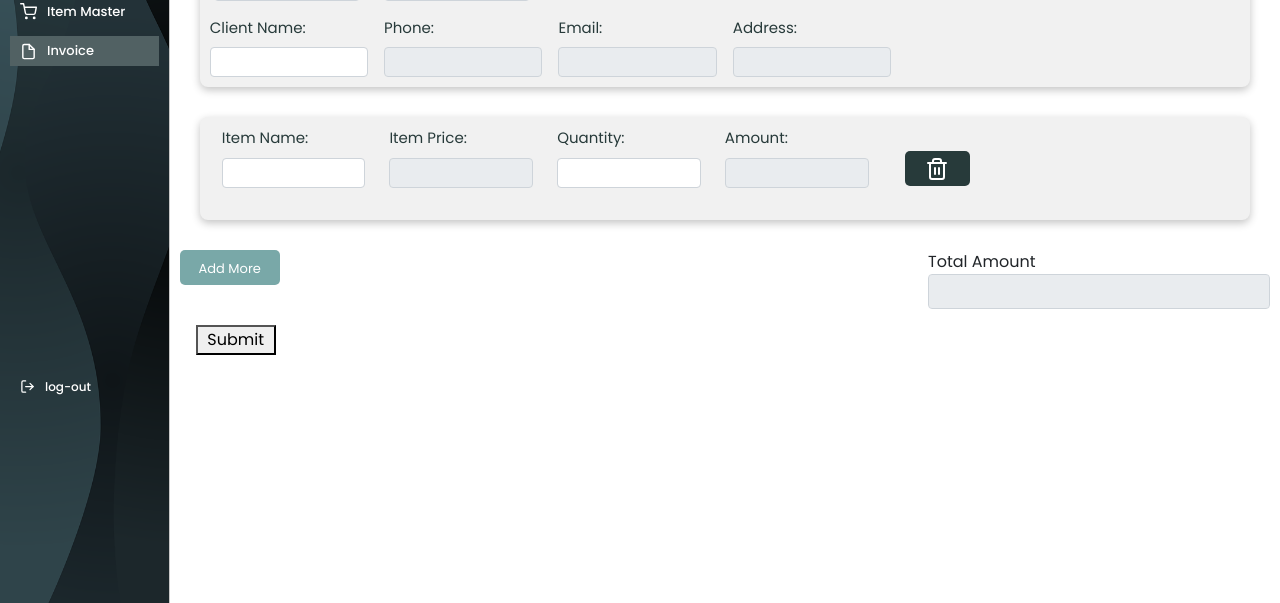
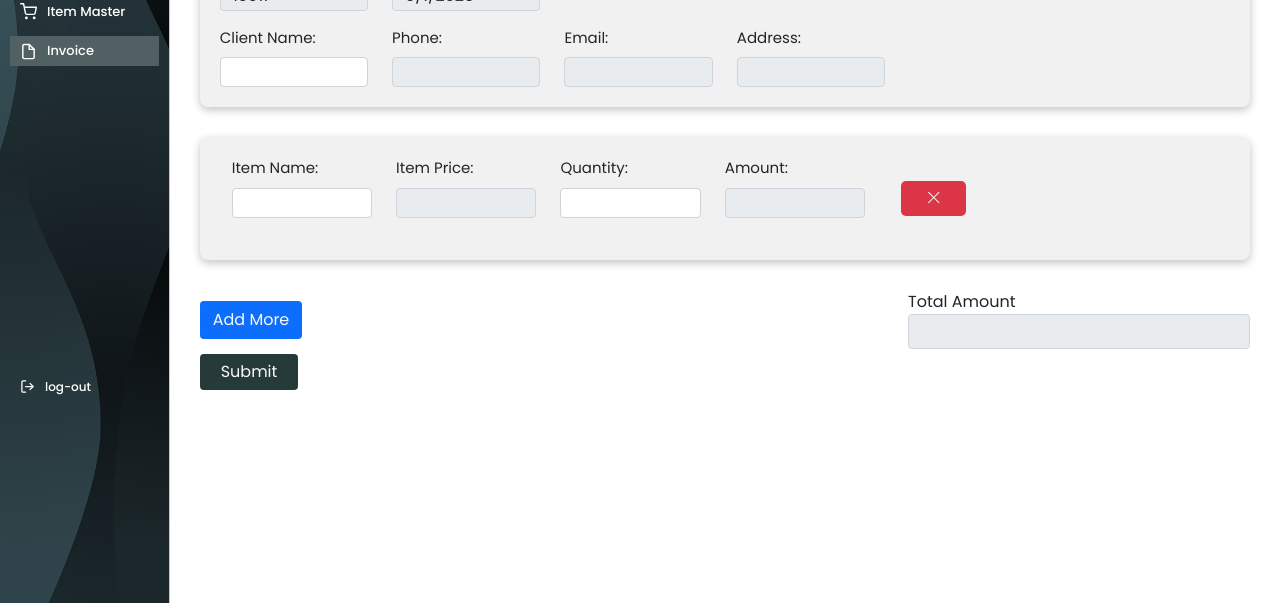
Before and after one commit to kiranbasnal9876/First_Project, a PHP site: page /First_Project/invoice.php in a window 1280 px wide, after a click on "Add Invoice". Shown: the part 197-800 px from the top of the page. Run offline with PHP 8.4, Linux system fonts and the light colour scheme; the visitor is signed in with stand-in values (Sample User, id 1); tables that the repository leaves empty or names only in its code hold one stand-in row (values such as "Sample post"); some libraries are stand-ins or nearby versions; some web fonts are replaced.

```diff
--- a/index.css
+++ b/index.css
@@ -13,6 +13,9 @@ html {
   font-family: "Poppins", "serif";
 }
 
+.bg-theme{
+  background-color: #273A3A;
+}
 
 
 span {
@@ -478,12 +481,7 @@ height: 100%;
 }
 
 .add-invoice{
-  height: auto;
-  border-radius: 2px;
-  display: flex;
-  justify-content: space-between;
-  color: #273A3A;
-  padding: 10px;
+  padding: 20px;
   font-size: 15px;
   border-radius: 8px;
   margin: 30px 20px;
@@ -517,21 +515,12 @@ input{
 .add-more{
   display: flex;
   justify-content: space-between;
+  align-items: center;
+  padding: 0px 20px;
   input{
     height: 35px;
   }
-  button{
-    color: aliceblue;
-    background-color: #79a8a8;
-    border-radius: 5px;
-    height: 35px;
-    border: none;
-    width: 100px;
 
-    span{
-      color: white;
-    }
-  }
 }
 #clients{
   background-color: white;
@@ -541,7 +530,8 @@ input{
 }
 
 #invoice_submit{
-  width: 80px;
+  padding: 5px 20px;
+  margin: 5px 20px;
 }
 
 .right{
--- a/invoice/ajaxcall.js
+++ b/invoice/ajaxcall.js
@@ -2,14 +2,17 @@ $('a[id="invoice"]').addClass("active");
 
 $("#add-more").on("click", function () {
 
-   $(this).parent().siblings('.add-new').find('.clone:first').clone().appendTo('.add-new').find("input[type='text'],select").val("");
+   $(this).parent().siblings('.add-new').find('.clone:first').clone().appendTo('.add-new').find("input[type='text'],input[type='number']").val("");
 
 });
 
-$(document).on("click", "#delete-item", function () {
-  if ($(this).prev() != "") {
-    var div = $(this).parent("div");
-    div.remove();
+$(document).on("click", ".delete-item", function () {
+
+  if($(".clone").length>1){
+    if ($(this).prev() != "") {
+      var div = $(this).parent("div");
+      div.remove();
+    }
   }
 });
 
@@ -64,7 +67,7 @@ function total_amount() {
     let amount = parseFloat($(this).val()) || 0;
     Total_amount += amount;
   });
-  $("#total-amount").val(Total_amount);
+  $("#total-amount").val(Total_amount.toFixed(2));
 }
 
 $(document).on("keyup", ".inputitem", function () {
--- a/invoice/invoice.php
+++ b/invoice/invoice.php
@@ -1,9 +1,9 @@
 <?php include("../header.php"); ?>
 <?php
-session_start();
-if (empty($_SESSION['username'])) {
-    header("Location:http://localhost/First_Project/login-2-main/login2.php");
-}
+// session_start();
+// if (empty($_SESSION['username'])) {
+//     header("Location:http://localhost/First_Project/login-2-main/login2.php");
+// }
 ?>
 
 <body>
@@ -36,7 +36,7 @@ if (empty($_SESSION['username'])) {
                                 <form name="getformdata" class="filter-div" id="filter_form">
                                     <div class="col-1">
                                         <label for="id">Invoice No:</label>
-                                        <input type="text" class="form-control numeric" maxlength="3" name="id" >
+                                        <input type="text" class="form-control numeric" maxlength="3" name="id">
                                     </div>
                                     <div class="col-1.5">
                                         <label for="name">Client Name:</label>
@@ -103,7 +103,21 @@ if (empty($_SESSION['username'])) {
                                             </tr>
                                         </thead>
                                         <tbody id='tbody'>
-
+                                            <tr>
+                                                <td>{$offset}</td>
+                                                <td>{$row['invoice_id']}</td>
+                                                <td>{$row['invoice_no']}</td>
+                                                <td>{$row['invoice_date']}</td>
+                                                <td class='edit-btn' data-id={$row['invoice_id']}>{$row['client_name']}</td>
+                                                <td>{$row['address']}</td>
+                                                <td>{$row['email']}</td>
+                                                <td>{$row['phone']}</td>
+                                                <td>₹{$row['total']}</td>
+                                                <td><i class="bi bi-file-earmark-pdf-fill text-danger"></i></td>
+                                                <td><i class='bi bi-envelope-fill text-primary'></i></td>
+                                                <td><button class='btn edit-btn p-0' data-id={$row['invoice_id']}><img src='../images/edit (1).svg'></button></td>
+                                                <td><button class=' btn  p-0 delete-btn' data-id={$row['invoice_id']}><img src='../images/trash (1).svg'></button></td>
+                                            </tr>
                                         </tbody>
 
                                     </table>
@@ -120,30 +134,27 @@ if (empty($_SESSION['username'])) {
                     </div>
 
                     <div class="tab-pane fade" id="profile" role="tabpanel" aria-labelledby="profile-tab">
+                        <form class="" id="formdata" name="form">
                             <div class="add-invoice">
 
-                            <form class="row g-3" id="formdata" name="form">
-                                <div class="row pt-3">
+
+                                <div class="row mb-3">
                                     <div class="col-2">
                                         <label for="invoice" class="form-label">Invoice No:</label>
                                         <input type="text" class="form-control invoic" name="invoice_no" id="invoice" maxlength="15" disabled>
 
                                     </div>
-                                    <div class="col-md-2">
+                                    <div class="col-2">
                                         <label for="invoice_date" class="form-label">Invoice Date:</label>
                                         <input type="text" class="form-control" name="invoice_date" id="invoice_date" disabled>
 
                                     </div>
                                 </div>
+                                <div class="row">
+
                                     <div class="col-md-2">
                                         <label for="client_name" class="form-label ">Client Name:</label>
                                         <input type="text" class="form-control clients " name="client_name" id="client_name" maxlength="12" autocomplete="off">
-
-                                    <!-- <div id="clients">
-
-                                    </div> -->
-
-
 
                                     </div>
 
@@ -159,13 +170,14 @@ if (empty($_SESSION['username'])) {
                                         <input type="email" class="form-control " name="email" id="inputemail" maxlength="20" disabled>
 
                                     </div>
-                                <div class="col-2">
+                                    <div class="col-md-2">
                                         <label for="inputAddress" class="form-label">Address:</label>
                                         <input type="text" class="form-control" name="address" id="inputAddress" maxlength="50" disabled>
 
                                     </div>
 
 
+                                </div>
 
 
                                 <input type="hidden" name="id" value="">
@@ -176,7 +188,9 @@ if (empty($_SESSION['username'])) {
 
                             </div>
                             <div class="add-invoice  add-new row">
-                            <div class="clone-row row clone" >
+
+
+                                    <div class="clone-row row clone">
                                         <!-- <form action="" class="row" id="" name="client_invoice"> -->
                                         <div class="col-2 ">
                                             <label for="input" class="form-label">Item Name:</label>
@@ -198,22 +212,25 @@ if (empty($_SESSION['username'])) {
                                             <input type="text" class="form-control Amount right" name="itemPrice" id="" maxlength="20" disabled>
 
                                         </div>
-                                <button type="button" class="m-4" id="delete-item2"><img src="../images/trash-2.svg"></button>
+                                        <button type="button" class="m-4 bg-danger delete-item"><i class="bi bi-x-lg text-light"></i></button>
 
 
 
                                     </div>
 
                                 </div>
-                        <div class="add-more">
-                            <button class="btn" id="add-more"><span>Add More</span></button>
+                                <div class="add-more ">
+                                    <button type="button" class="btn bg-primary text-light" id="add-more">Add More</button>
                                     <div>
                                         <label for="">Total Amount</label>
                                         <input type="text" class="form-control right" id="total-amount" name="total" disabled>
                                     </div>
                                 </div>
-                        <button type="button" class="col-1 m-3" id="invoice_submit">Submit</button>
+                                <button type="button" class=" btn bg-theme text-light" id="invoice_submit">Submit</button>
+
+                        </form>
                     </div>
+
                 </div>
 
 
--- a/invoice/paggination.php
+++ b/invoice/paggination.php
@@ -111,7 +111,7 @@ $offset+=1;
     while($row=$result->fetch_assoc()){
 
         $output .= "<tr><td>{$offset}</td><td>{$row['invoice_id']}</td><td>{$row['invoice_no']}</td><td>{$row['invoice_date']}</td><td class='edit-btn' data-id={$row['invoice_id']}>{$row['client_name']}</td><td>{$row['address']}</td><td>{$row['email']}</td><td>{$row['phone']}</td>
-    <td>{$row['total']}</td><i class='bi bi-envelope'></i><td></td><td></td><td><button  class='btn  edit-btn p-0' data-id={$row['invoice_id']} ><img src='../images/edit (1).svg' ></button></td><td><button  class=' btn  p-0 delete-btn' data-id={$row['invoice_id']} ><img src='../images/trash (1).svg' ></button></td></tr>";
+    <td>₹{$row['total']}</td><i class='bi bi-envelope'></i><td></td><td></td><td><button  class='btn  edit-btn p-0' data-id={$row['invoice_id']} ><img src='../images/edit (1).svg' ></button></td><td><button  class=' btn  p-0 delete-btn' data-id={$row['invoice_id']} ><img src='../images/trash (1).svg' ></button></td></tr>";
              $offset++;
         }
     }
```
Also changed, not shown: usermaster/ajaxcall.js (+45 -16 lines), usermaster/usermaster.php (+5 -5 lines). Lines whose indentation alone changed are shown as unchanged.
